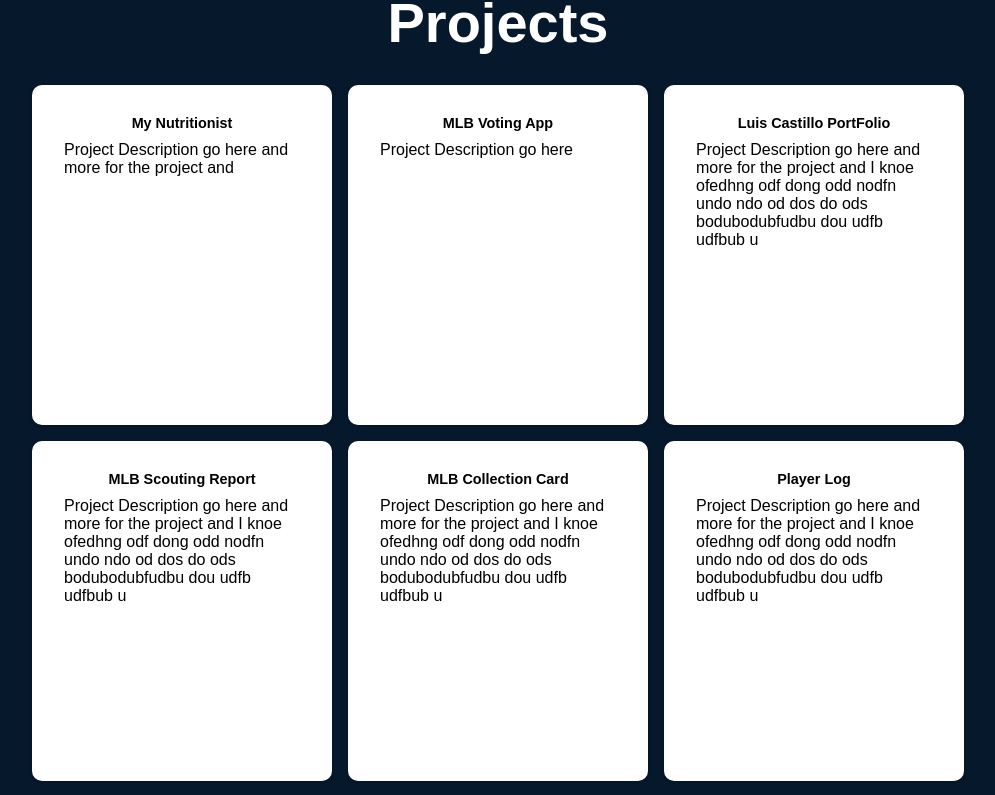
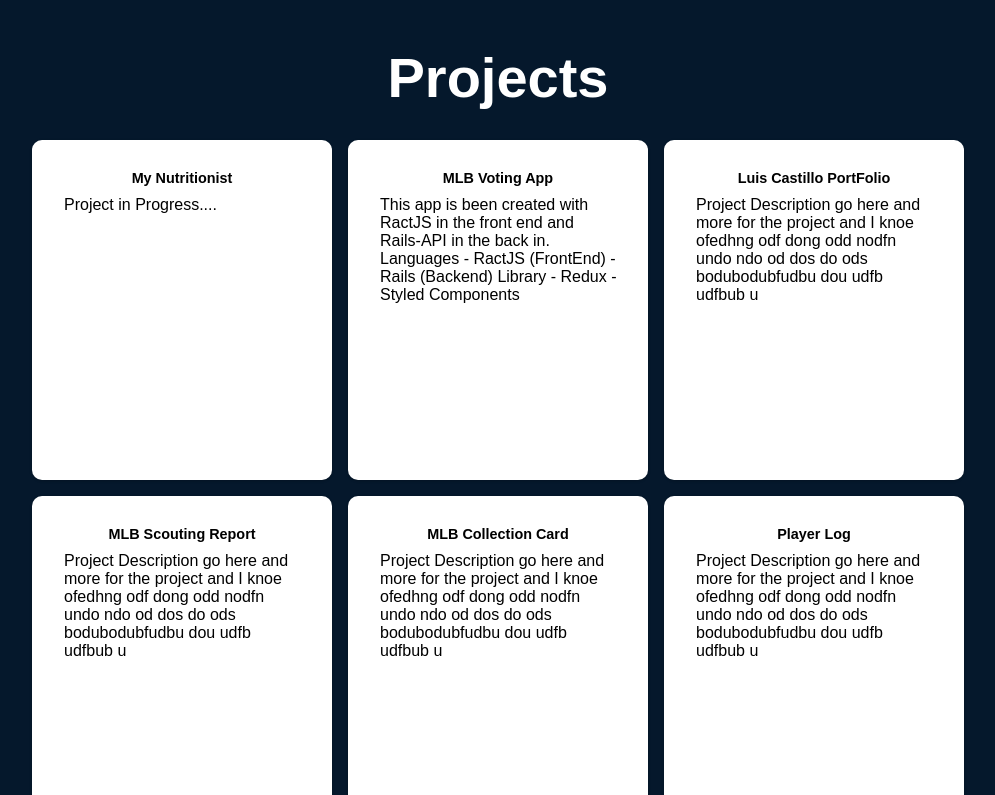
Before and after one commit to LuisCastilloKC/luis-castillo-portfolio, a React (Create React App) app: page /contact in a window 1280 px wide. Shown: the part 869-1664 px from the top of the page, without its empty margins (142-1137 px from the left). Built offline with nearby package versions, Linux system fonts and the light colour scheme.

Commit message:
add description to projects

```diff
--- a/src/pages/Projects.jsx
+++ b/src/pages/Projects.jsx
@@ -12,14 +12,26 @@
                         <ProjectH3>My Nutritionist</ProjectH3>
                         <ProjectParagraphContainer>
                             <ProjectP>
-                                Project Description go here and more for the project and
+                                Project in Progress....
                             </ProjectP>
                         </ProjectParagraphContainer>
                     </ProjectCards>
                     <ProjectCards>
                         <ProjectH3>MLB Voting App</ProjectH3>
                         <ProjectParagraphContainer>
-                            <ProjectP>Project Description go here</ProjectP>
+                            <ProjectP>
+                               This app is been created with RactJS in the front end and Rails-API
+                               in the back in.
+
+                               Languages
+                               - RactJS (FrontEnd)
+                               - Rails (Backend)
+
+                               Library
+                               - Redux
+                               - Styled Components
+
+                            </ProjectP>
                         </ProjectParagraphContainer>
                     </ProjectCards>
                     <ProjectCards>
--- a/src/styles/Nav.js
+++ b/src/styles/Nav.js
@@ -2,7 +2,7 @@
 import { Link } from 'react-router-dom'
 
 export const NavStyled = styled.nav`
-position: fixed;
+position: sticky;
 width: 100%;
 height: 55px;
 border-bottom: 2px;
--- a/src/styles/SocialMedia.js
+++ b/src/styles/SocialMedia.js
@@ -9,7 +9,6 @@
     -webkit-transform: translateY(-85%);
     -ms-transform: translateY(-85%);
     transform: translateY(-85%);
-
 
 
     .icon {
@@ -26,6 +25,7 @@
         a:hover {
             color: #fee12b;
         }
+
     }
 
     @media (max-width: 768px) {
```
